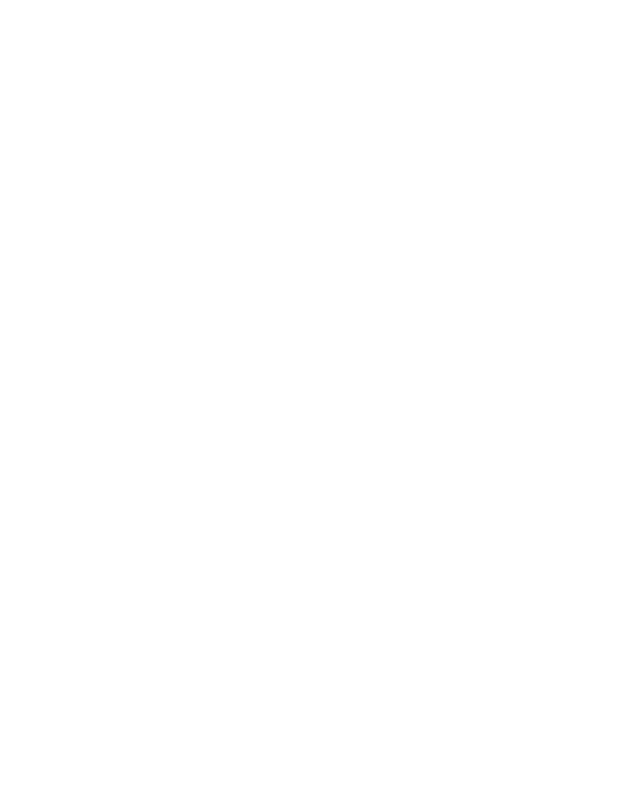
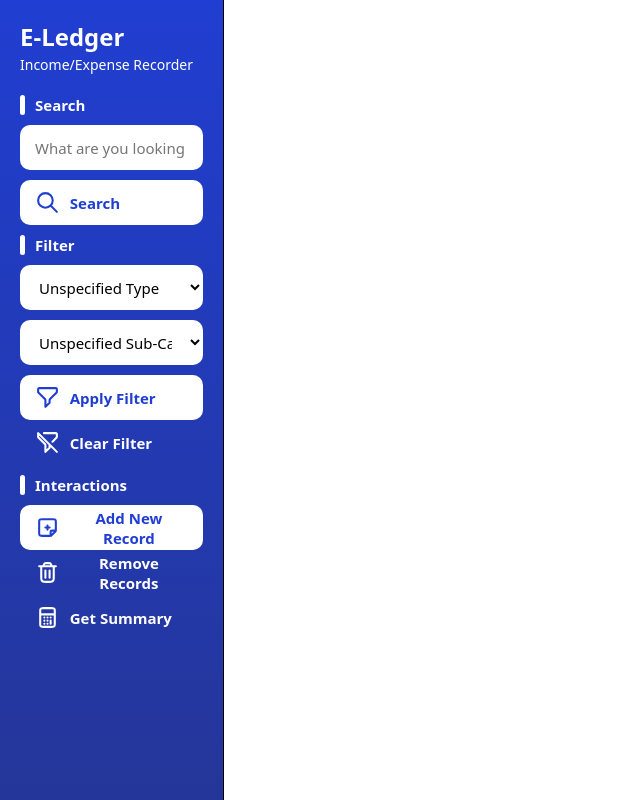
Before and after one commit to 0xA1525A/CWR-CE306, a plain HTML site: page Week 3/index.html in a window 1280 px wide. Shown: the whole page, without its empty margins (0-640 px from the left). Drawn offline with Linux system fonts and the light colour scheme.

Commit message:
snapshot 0

```diff
--- a/Week 2/scripts/script.js
+++ b/Week 2/scripts/script.js
@@ -118,13 +118,11 @@
         case "usd": return fromAmount * 0.03;
         case "eur": return fromAmount * 0.026;
     }
-
     case "usd": switch (toCurrency) {
         case "thb": return fromAmount * 33;
         case "usd": return fromAmount;
         case "eur": return fromAmount * 0.86;
     }
-
     case "eur": switch (toCurrency) {
         case "thb": return fromAmount * 38.28;
         case "usd": return fromAmount * 1.16;
--- a/Week 3/index.html
+++ b/Week 3/index.html
@@ -3,8 +3,60 @@
     <head>
         <meta charset="UTF-8">
         <meta name="viewport" content="width=device-width, initial-scale=1.0">
-        <title></title>
+        <title>Electronic Ledger</title>
+        <link rel="stylesheet" type="text/css" href="./styles/style.css">
     </head>
     <body>
+        <aside id="sidebar" class="sidebar">
+            <div class="header-container">
+                <h1>E-Ledger</h1>
+                <span>Income/Expense Recorder</span>
+            </div>
+            <div class="button-container">
+                <h3>Search</h3>
+                <input type="text" placeholder="What are you looking for?">
+                <button class="important">
+                    <img src="./assets/search.svg">
+                    <span>Search</span>
+                </button>
+                <h3>Filter</h3>
+                <select name="" id="type" value="">
+                    <option value="">Unspecified Type</option>
+                    <option value="income">Income</option>
+                    <option value="expense">Expense</option>
+                </select>
+                <select name="" id="sub-category" value="">
+                    <option value="">Unspecified Sub-Category</option>
+                    <option value="expense">Salary</option>
+                    <option value="expense">Travel/Vacation</option>
+                    <option value="expense">Transfer</option>
+                    <option value="expense">Business Purchase</option>
+                    <option value="expense">Investment</option>
+                </select>
+                <button class="important">
+                    <img src="./assets/filter.svg">
+                    <span>Apply Filter</span>
+                </button>
+                <button>
+                    <img src="./assets/no-filter.svg">
+                    <span>Clear Filter</span>
+                </button>
+                <h3>Interactions</h3>
+                <button class="important">
+                    <img src="./assets/note-add.svg">
+                    <span>Add New Record</span>
+                </button>
+                <button>
+                     <img src="./assets/trash.svg">
+                    <span>Remove Records</span>
+                </button>
+                <button>
+                    <img src="./assets/calc.svg">
+                    <span>Get Summary</span>
+                </button>
+            </div>
+        </aside>
+        <main id="main" class="main"></main>
+        <script src="./scripts/script.js"></script>
     </body>
 </html>
--- a/Week 3/scripts/script.js
+++ b/Week 3/scripts/script.js
@@ -0,0 +1 @@
+const $ = (id) => document.getElementById(id);
--- a/Week 3/styles/style.css
+++ b/Week 3/styles/style.css
@@ -0,0 +1,115 @@
+* {
+    margin: 0;
+    padding: 0;
+    position: relative !important;
+    outline: none;
+    border: none;
+    font-family: "Noto Sans", sans-serif !important;
+    box-sizing: border-box;
+}
+
+body {
+    background-color: #fff;
+    height: 100vh;
+    width: 100vw;
+}
+
+button {
+    cursor: pointer;
+}
+
+aside {
+    width: 17.5vw;
+    height: 100vh;
+    background: linear-gradient(to bottom, #203ed1, #253699);
+    border-right: 1px solid #000;
+
+    display: flex;
+    justify-content: flex-start;
+    align-items: center;
+    flex-direction: column;
+    padding: 20px;
+
+    color: #fff;
+
+    div.header-container {
+        width: 100%;
+        margin-bottom: 10px;
+
+        span {
+            font-size: 14px;
+        }
+    }
+
+    div.button-container {
+        width: 100%;
+        display: flex;
+        justify-content: flex-start;
+        align-items: flex-start;
+        flex-direction: column;
+
+        h3 {
+            font-size: 15px;
+            margin: 10px 0;
+            padding-left: 15px;
+        }
+
+        h3::before {
+            content: '';
+            position: absolute;
+            top: 0;
+            left: 0;
+            height: 100%;
+            width: 5px;
+            background-color: #fff;
+            border-radius: 2.5px;
+        }
+
+        button {
+            width: 100%;
+            height: 45px;
+            background-color: transparent;
+            color: #fff;
+            font-size: 15px;
+            border-radius: 10px;
+            display: flex;
+            justify-content: flex-start;
+            align-items: center;
+            font-weight: bold;
+            padding: 0 15px;
+            gap: 10px;
+
+            img {
+                height: 55%;
+            }
+        }
+
+        button:hover {
+            filter: brightness(90%);
+        }
+
+        button.important {
+            background-color: #fff;
+            color: #203ed1;
+        }
+
+        input[type="text"] {
+            width: 100%;
+            border-radius: 10px;
+            height: 45px;
+            font-size: 15px;
+            padding: 15px;
+            margin-bottom: 10px;
+        }
+
+        select {
+            width: 100%;
+            height: 45px;
+            font-size: 15px;
+            padding: 0 15px;
+            background-color: #fff;
+            border-radius: 10px;
+            margin-bottom: 10px;
+        }
+    }
+}
```
Also changed, not shown: Week 3/assets/calc.svg (added), Week 3/assets/filter.svg (added), Week 3/assets/no-filter.svg (added), Week 3/assets/note-add.svg (added), Week 3/assets/search.svg (added), Week 3/assets/trash.svg (added).
